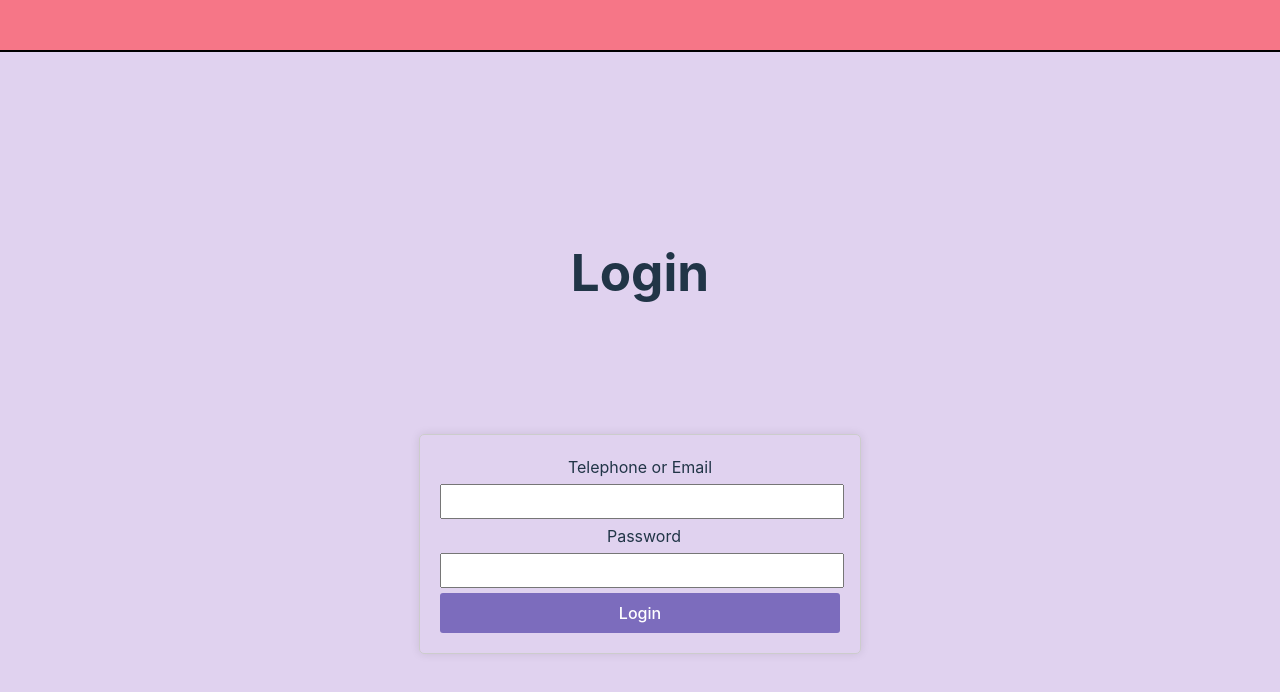
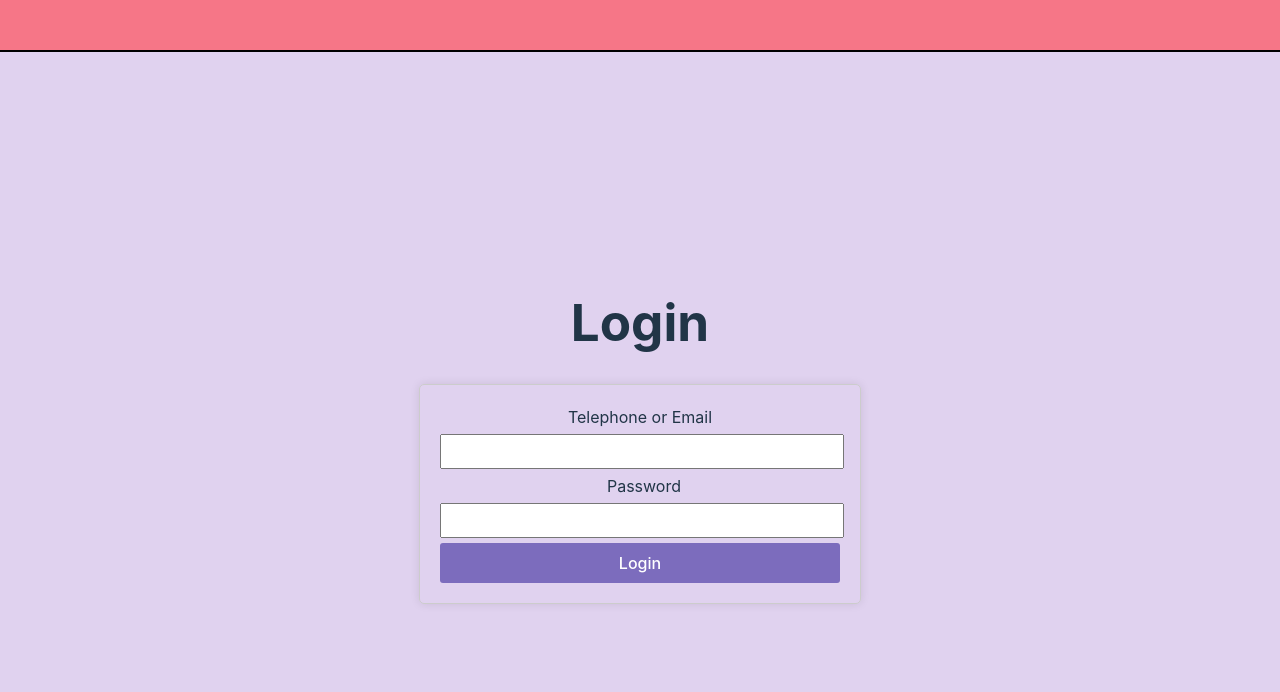
Before and after one commit to Gxamsrtt023/Alway_project, a React (Vite) app: page / in a window 1280 px wide. Shown: the top 692 px of the page. Built offline with nearby package versions, Linux system fonts and the light colour scheme.

Commit message:
ขยับมาใกล้กัน

```diff
--- a/src/login.css
+++ b/src/login.css
@@ -13,7 +13,7 @@ body {
     flex-direction: column;
 }
 
-.telephone {
+.box_login {
     width: 400px;
     padding: 20px;
     border: 1px solid #ccc;
@@ -22,7 +22,6 @@ body {
     display: flex;
     flex-direction: column;
     align-items: center;
-    margin-top: 100px; /* เพิ่ม margin-top เพื่อให้มีระยะห่างจากด้านบน */
 }
 
 .form h2 {
--- a/src/login.jsx
+++ b/src/login.jsx
@@ -10,7 +10,7 @@ function Login() {
 
       <div className="container">
         <h1 className='login_uptext'>Login</h1>
-        <div className="telephone">
+        <div className="box_login">
           <form>
             <label>
               Telephone or Email
```
